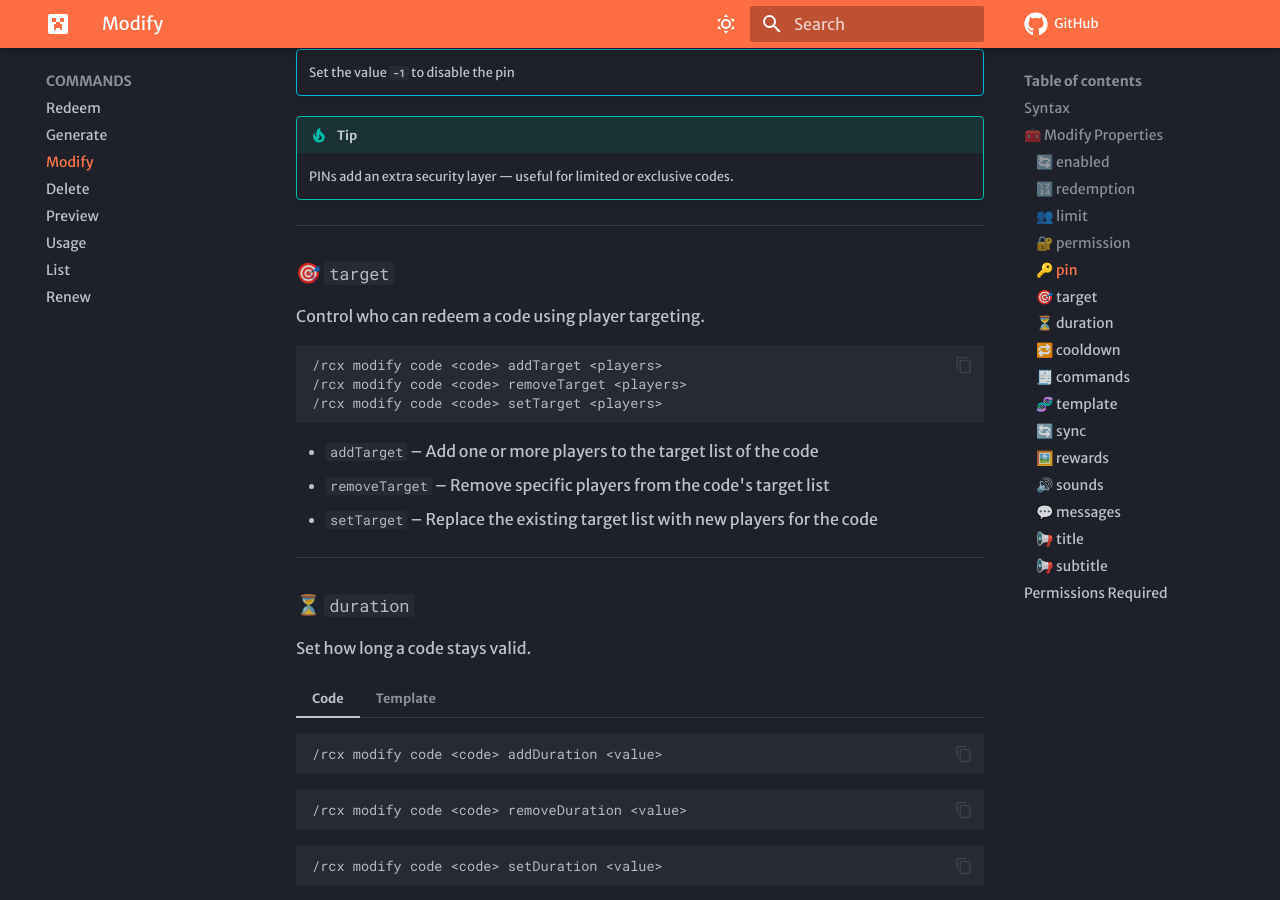
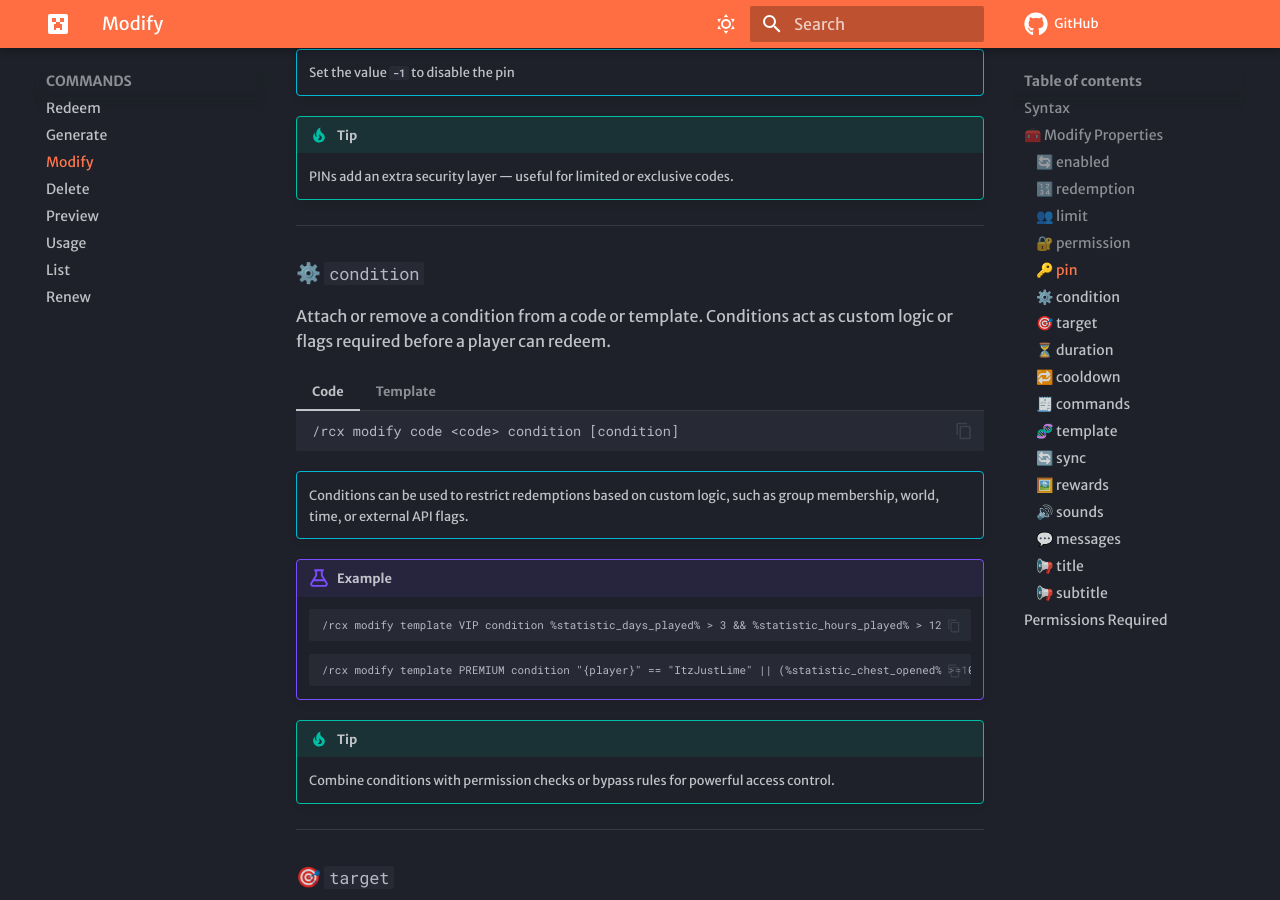
Before and after one commit to ItzYashvardhan/RedeemCodeX-Docs, an MkDocs documentation site: the page built from docs/commands/rcx-modify.md, in a window 1280 px wide and 900 px high, scrolled down 2339 px. Built offline with MkDocs 1.6.1 and Material for MkDocs 9.7.7, drawn with Linux system fonts in a browser that asks for light colours; comment, search, counter and statistics services are not loaded; the version menu is left out.

````diff
--- a/docs/commands/rcx-modify.md
+++ b/docs/commands/rcx-modify.md
@@ -126,6 +126,38 @@ Set or change the PIN required for redemption.
 
 !!! tip
     PINs add an extra security layer — useful for limited or exclusive codes.
+
+---
+
+### ⚙️ `condition`
+
+Attach or remove a condition from a code or template. Conditions act as custom logic or flags required before a player can redeem.
+
+=== "Code"
+    ```
+    /rcx modify code <code> condition [condition]
+    ```
+
+=== "Template"
+    ```
+    /rcx modify template <template> condition [condition]
+    ```
+
+
+!!! info ""
+    Conditions can be used to restrict redemptions based on custom logic, such as group membership, world, time, or external API flags.
+
+!!!example
+    ```
+    /rcx modify template VIP condition %statistic_days_played% > 3 && %statistic_hours_played% > 12
+    ```
+
+    ```
+    /rcx modify template PREMIUM condition "{player}" == "ItzJustLime" || (%statistic_chest_opened% >=1000 && %statistic_hours_played% > 12)
+    ```
+
+!!! tip
+    Combine conditions with permission checks or bypass rules for powerful access control.
 
 ---
 
--- a/mkdocs.yml
+++ b/mkdocs.yml
@@ -98,7 +98,9 @@ nav:
 
   - MISCELLANEOUS:
     - Placeholders: misc/placeholders.md
-    - Changelog: misc/changelog.md
+    - Changelog:
+      - version 1.0: misc/changelog/1.0.md
+      - version 1.1: misc/changelog/1.1.md
   - API:
     - Dependencies: api/api-adding-dependencies.md
     - Code: api/api-code.md
````
Also changed, not shown: docs/misc/changelog/1.0.md (added, +78 -0 lines), docs/misc/changelog/1.1.md (added, +52 -0 lines), docs/misc/changelog.md (deleted).
